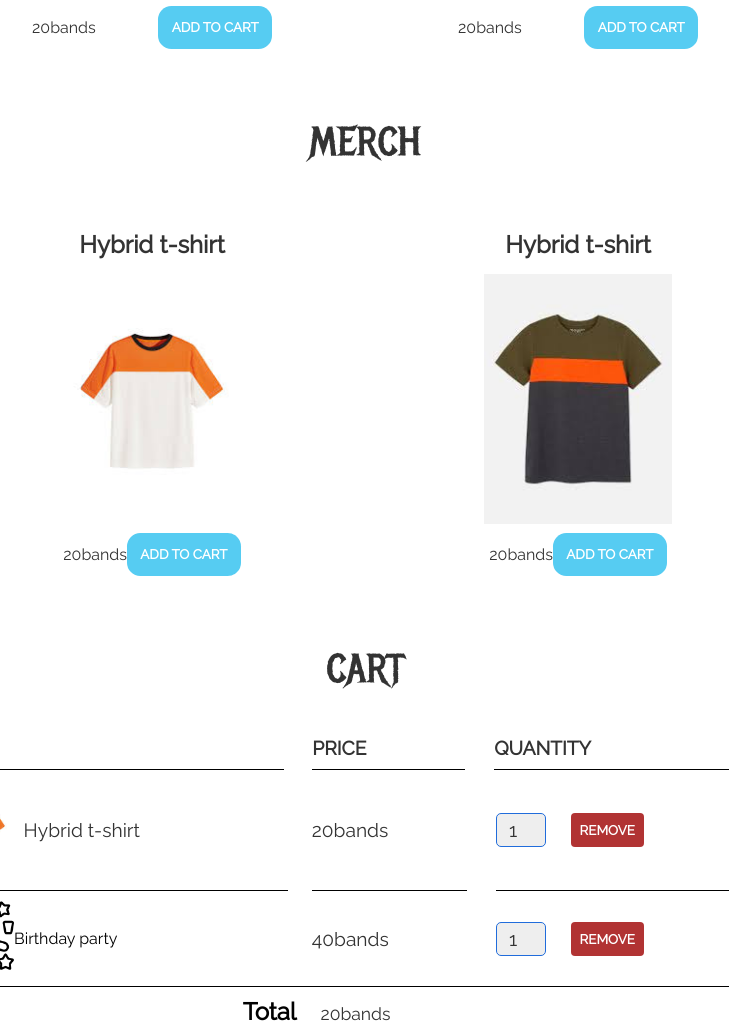
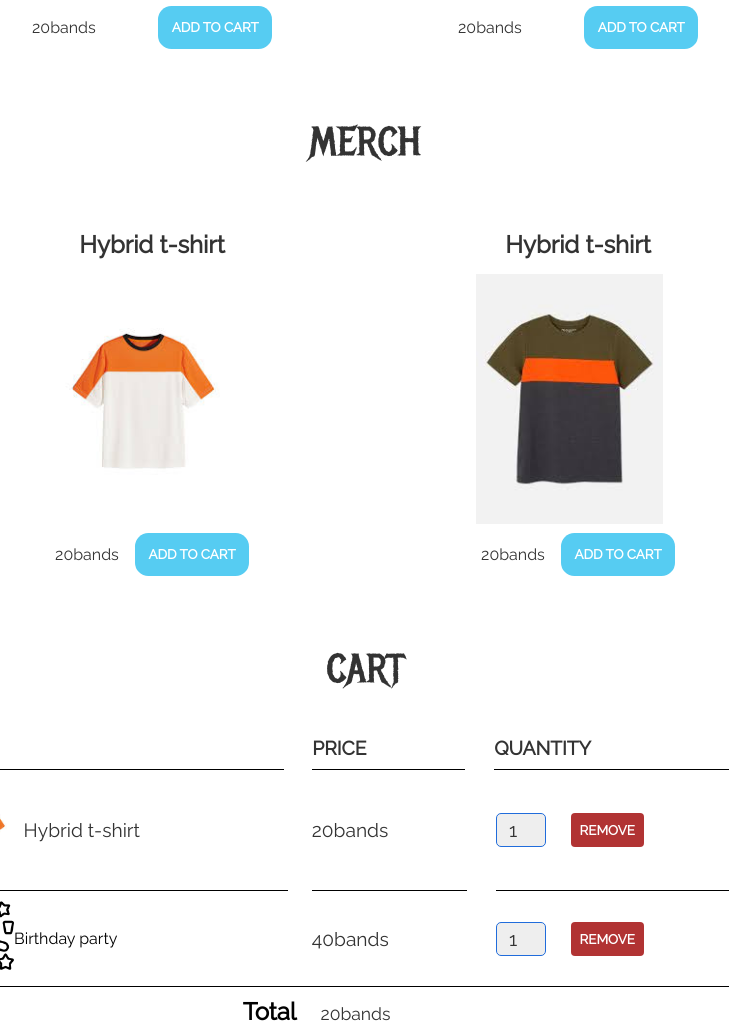
Before and after one commit to skillxhood/funkyfellascrew., a plain HTML site: page bookings.html in a window 1280 px wide. Shown: the part 1330-2360 px from the top of the page, without its empty margins (275-1004 px from the left). Drawn offline with Linux system fonts and the light colour scheme; files whose address does not match are found by name.

Commit message:
Update bookings.html

```diff
--- a/bookings.html
+++ b/bookings.html
@@ -61,7 +61,7 @@
                         <span class="shop-item-title">Hybrid t-shirt</span>
                     <img class="shop-item-image" src="images/images (2).jpg" alt="">
                     <div class="shop-item-details">
-                        <span class="shop-item-price">20bands</span>
+                        <span class="shop-item-price">20bands</span>&nbsp;&nbsp;&nbsp;&nbsp;
                         <button class="btn btn-primary shop-item-btn" type="button">ADD TO CART</button>
                     </div>
                 </div>
@@ -69,7 +69,7 @@
                         <span class="shop-item-title">Hybrid t-shirt</span>
                     <img class="shop-item-image" src="images/images (3).jpg" alt="">
                     <div class="shop-item-details">
-                        <span class="shop-item-price">20bands</span>
+                        <span class="shop-item-price">20bands</span>&nbsp;&nbsp;&nbsp;&nbsp;
                         <button class="btn btn-primary shop-item-btn" type="button">ADD TO CART</button>
                     </div>
                 </div>
```
